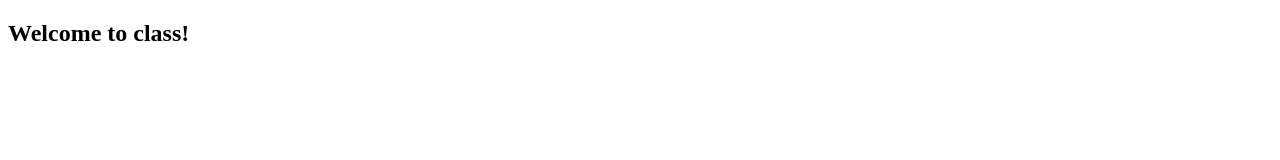
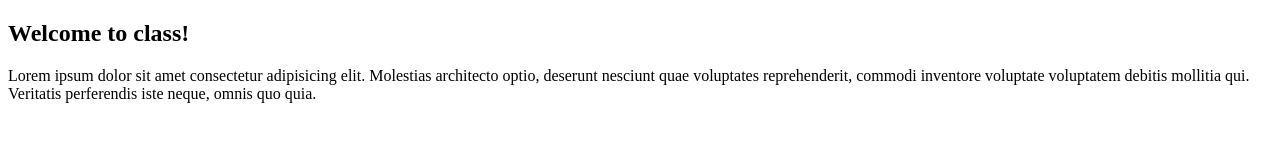
Before and after one commit to MarcoAntonioQuixote/test1, a plain HTML site: page index.html in a window 1280 px wide. Drawn offline with Linux system fonts and the light colour scheme.

Commit message:
Needed to update home page

```diff
--- a/index.html
+++ b/index.html
@@ -8,6 +8,7 @@
 </head>
 <body>
     <h2>Welcome to class!</h2>
+    <div>Lorem ipsum dolor sit amet consectetur adipisicing elit. Molestias architecto optio, deserunt nesciunt quae voluptates reprehenderit, commodi inventore voluptate voluptatem debitis mollitia qui. Veritatis perferendis iste neque, omnis quo quia.</div>
     <script src="index.js"></script>
 </body>
 </html>
```
